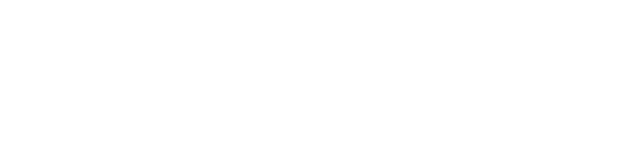
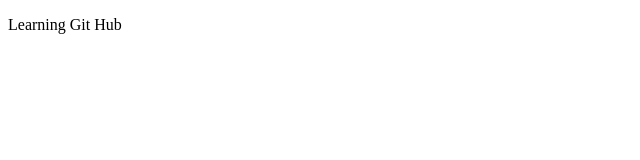
Before and after one commit to mabemboom/GIT2, a plain HTML site: page index.html in a window 1280 px wide. Shown: the whole page, without its empty margins (0-640 px from the left). Drawn offline with Linux system fonts and the light colour scheme.

Commit message:
web page pub text

```diff
--- a/index.html
+++ b/index.html
@@ -6,6 +6,6 @@
     <title>Document</title>
 </head>
 <body>
-    <p></p>
+    <p>Learning Git Hub</p>
 </body>
 </html>
```
